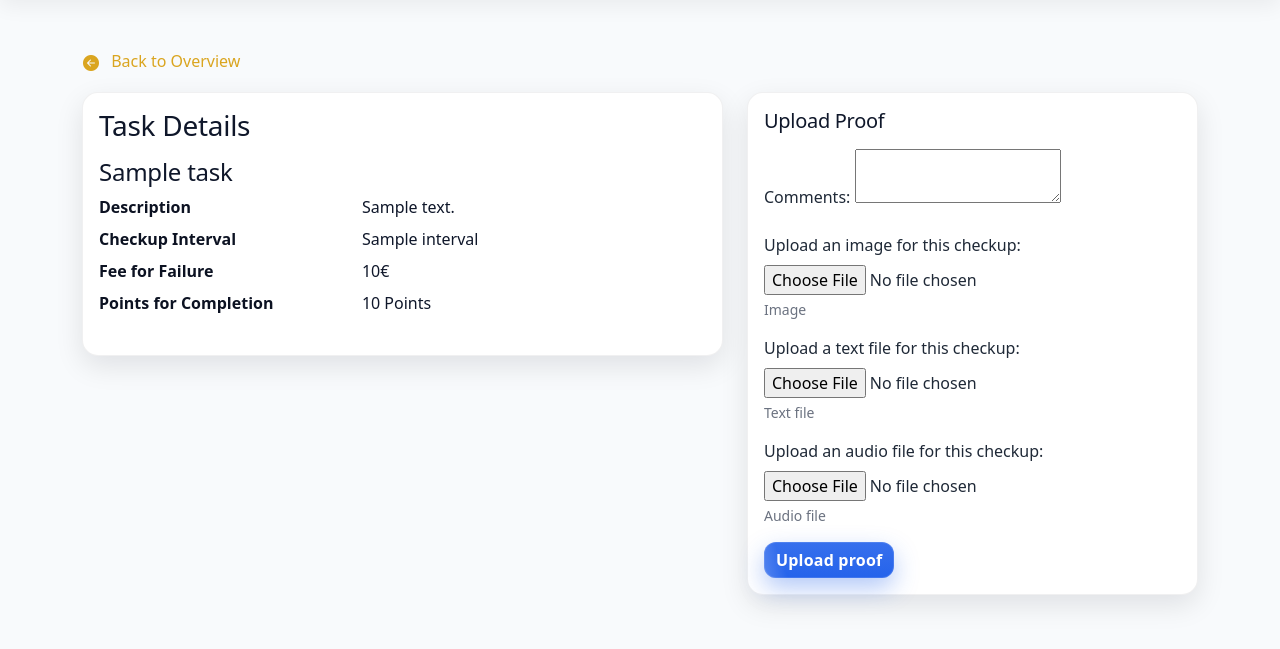
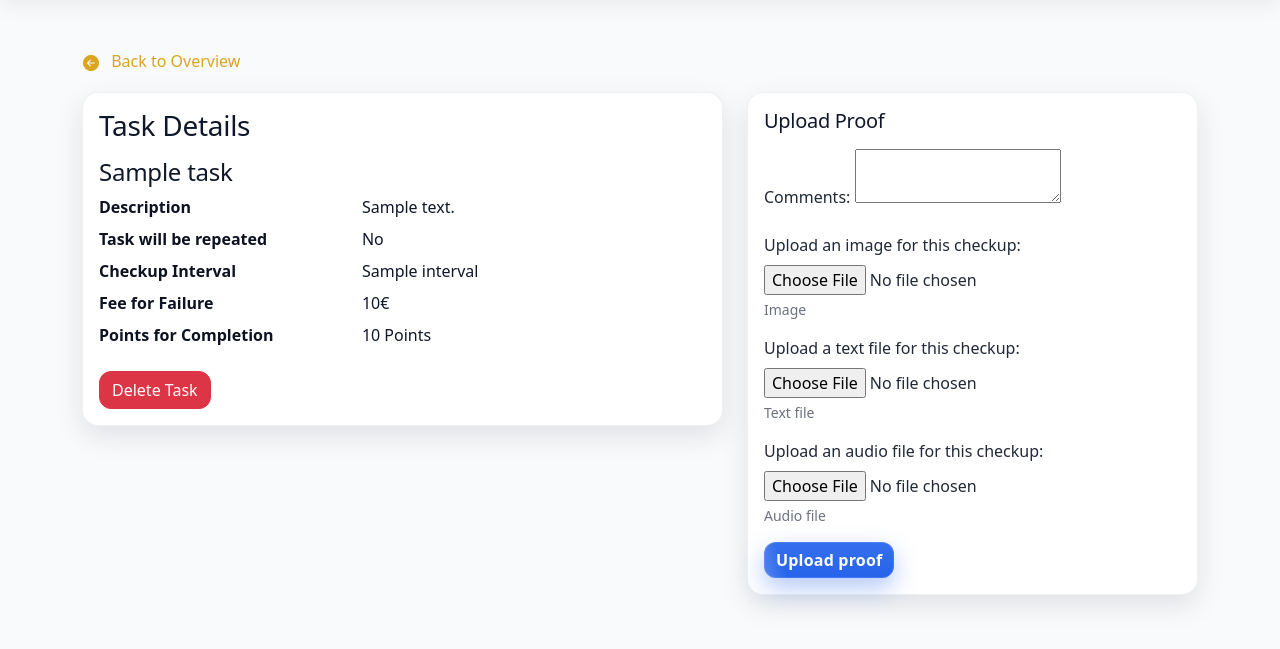
Before and after one commit to fairytaib/procrastination-defier, a Django app: template tasks/templates/tasks/view_task_details.html in a window 1280 px wide. Shown: the part 67-716 px from the top of the page. Run offline with Django 4.2, Linux system fonts and the light colour scheme; the template is opened without the code that fills it: most values are stand-ins (such as "Sample title", 1, 10 or a date in 2020); form fields are guessed from the names that the template uses.

Commit message:
Add delete function for tasks

```diff
--- a/tasks/templates/tasks/view_task_details.html
+++ b/tasks/templates/tasks/view_task_details.html
@@ -28,6 +28,16 @@
               <dt class="col-sm-5">Description</dt>
               <dd class="col-sm-7">{{ task.description }}</dd>
 
+              <dt class="col-sm-5">Task will be repeated</dt>
+
+              <dd class="col-sm-7">
+                {% if task.repetition %}
+                  Yes
+                {% else %}
+                  No
+                {% endif %}
+              </dd>
+
               <dt class="col-sm-5">Checkup Interval</dt>
               <dd class="col-sm-7">{{ task.interval }}</dd>
 
@@ -42,6 +52,33 @@
                 <dd class="col-sm-7">Yes</dd>
               {% endif %}
             </dl>
+            <button type="button" class="btn btn-danger" data-bs-toggle="modal" data-bs-target="#deleteTaskModal">Delete Task</button>
+            <div class="modal fade" id="deleteTaskModal" tabindex="-1" aria-labelledby="deleteTaskLabel" aria-hidden="true">
+              <div class="modal-dialog modal-dialog-centered">
+                <div class="modal-content border-0 shadow-lg">
+                  <div class="modal-header">
+                    <h5 class="modal-title" id="deleteTaskLabel">Delete task?</h5>
+                    <button type="button" class="btn-close" data-bs-dismiss="modal" aria-label="Close"></button>
+                  </div>
+
+                  <div class="modal-body">
+                    <p class="mb-0">
+                      Are you sure you want to delete
+                      <strong>{{ task.title }}</strong>? This action cannot be undone and there will be no points awarded.
+                    </p>
+                  </div>
+
+                  <div class="modal-footer">
+                    <button type="button" class="btn btn-outline-secondary" data-bs-dismiss="modal">Cancel</button>
+
+                    <form method="post" action="{% url 'delete_task' task.id %}">
+                      {% csrf_token %}
+                      <button type="submit" class="btn btn-danger">Yes, delete</button>
+                    </form>
+                  </div>
+                </div>
+              </div>
+            </div>
           </div>
         </article>
       </div>
--- a/tasks/urls.py
+++ b/tasks/urls.py
@@ -7,6 +7,7 @@ urlpatterns = [
           views.view_task_details,
           name='view_task_details'),
      path('add_task/', views.add_task, name='add_task'),
+     path("tasks/<int:task_id>/delete/", views.delete_task, name="delete_task"),
      path('tasks/<int:task_id>/pay/', views.pay_task_fee, name='pay_task_fee'),
      path('tasks/<int:task_id>/pay/success/',
           views.pay_task_fee_success, name='pay_task_fee_success'),
```
Also changed, not shown: tasks/views.py (+11 -0 lines), 1 other file.
